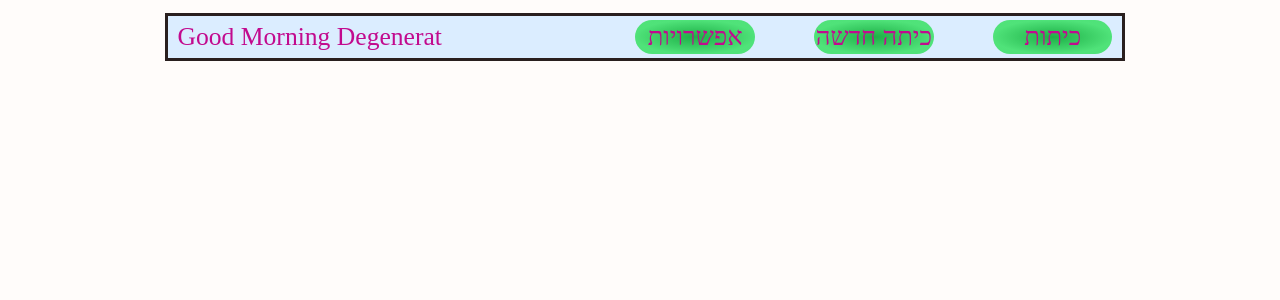
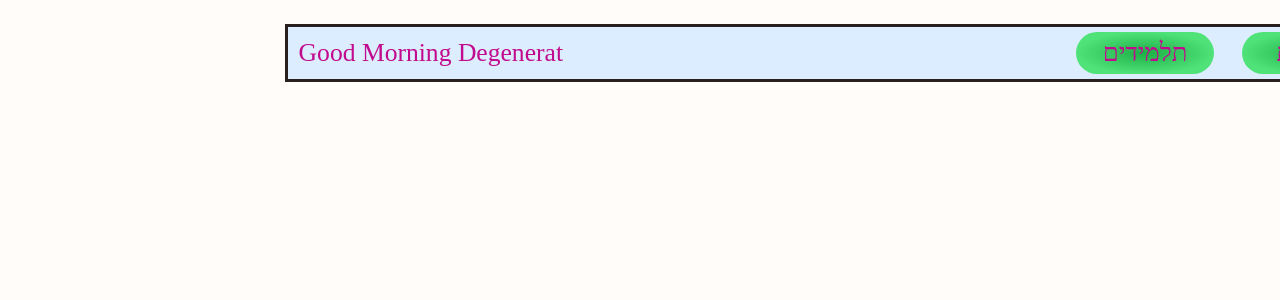
Before and after one commit to gulilo/Classroom, a React (Create React App) app: page / in a window 1280 px wide. Shown: the top 300 px of the page. Built offline with nearby package versions, Linux system fonts and the light colour scheme.

Commit message:
redone again

```diff
--- a/src/Components/App.jsx
+++ b/src/Components/App.jsx
@@ -15,25 +15,14 @@ import styles_topMenu from "../cssFiles/menuBar.module.css";
 import Style_MainGrid from "../cssFiles/MainGridLayout.module.css";
 
 import { ApiProvider } from "../MockedContext";
+import TopMenuBar from "./TopMenuBar";
 
 function App() {
   return (
     <ApiProvider>
       <Router>
         <div className={Style_MainGrid.AppMainGrid}>
-          <span className={styles_topMenu.topMenuBar}>
-            <NavLink to="/classroom" className={styles_topMenu.topMenuItem}>
-              classrooms
-            </NavLink>
-            <NavLink to="/classroom/new" className={styles_topMenu.topMenuItem}>
-              new class
-            </NavLink>
-            <NavLink to="/options" className={styles_topMenu.topMenuItem}>
-              options
-            </NavLink>
-            <br />
-            <Greeting name="Degenerat" />
-          </span>
+          <TopMenuBar></TopMenuBar>
           <Route path="/" exact component={Home} />
           <Route path="/classroom" component={ClassListRoute} />
           <Route path="/classroom/new" exact component={NewClass} />
--- a/src/Components/TopMenuBar.jsx
+++ b/src/Components/TopMenuBar.jsx
@@ -12,14 +12,12 @@ export default function TopMenuBar() {
           <div className={style.TopMenuBar}>
             <div className={style.ClassMenuItems}>
         <NavLink to="/classroom" className={style.MenuItem}>
-          <span className={style.TextField}>כיתות</span>
+          <span className={style.TextField}>קבוצות</span>
         </NavLink>
         <NavLink to="/classroom/new" className={style.MenuItem}>
-        <span className={style.TextField}>כיתה חדשה</span>
+        <span className={style.TextField}>תלמידים</span>
         </NavLink>
-        <NavLink to="/options" className={style.MenuItem}>
-        <span className={style.TextField}>אפשרויות</span>
-        </NavLink>
+
             </div>
         <br />
         <div className={style.Greeting}>
--- a/src/cssFiles/Colors.module.css
+++ b/src/cssFiles/Colors.module.css
@@ -19,5 +19,5 @@
     --menuButtonHover: radial-gradient(farthest-side at 50% 50%,var(--greenButton0),var(--greenButton1));
 
 
-    --defaultWidth :75vw;
+    --defaultWidth :100%;
 }
--- a/src/cssFiles/TopMenuBar.module.css
+++ b/src/cssFiles/TopMenuBar.module.css
@@ -20,17 +20,26 @@ body{
 
     box-sizing: border-box;
 
-    margin: 1% calc((100% - var(--defaultWidth)) / 2);
+
 
     width: var(--defaultWidth);
-    height: calc(var(--defaultWidth) * 0.05);
+    height: var(--defaultWidth);
+
     border-color: var(--black);
     border-style: solid;
     border-width: 1%;
+
+    grid-row: 1;
+    grid-column-start: 2;
+    grid-column-end: 5;
+
+    justify-self: stretch;
+    align-self: stretch;
 }
 .ClassMenuItems{
     display: flex;
-    justify-content: space-between;
+    justify-content: right;
+    gap: 5%;
     width: 50%;
     margin-right: 1%;
 }
--- a/src/index.js
+++ b/src/index.js
@@ -6,7 +6,7 @@ import TopMenuBar from './Components/TopMenuBar';
 
 
 
-ReactDOM.render( < TopMenuBar /
+ReactDOM.render( < App /
   >
   ,
   document.getElementById('root')
```
